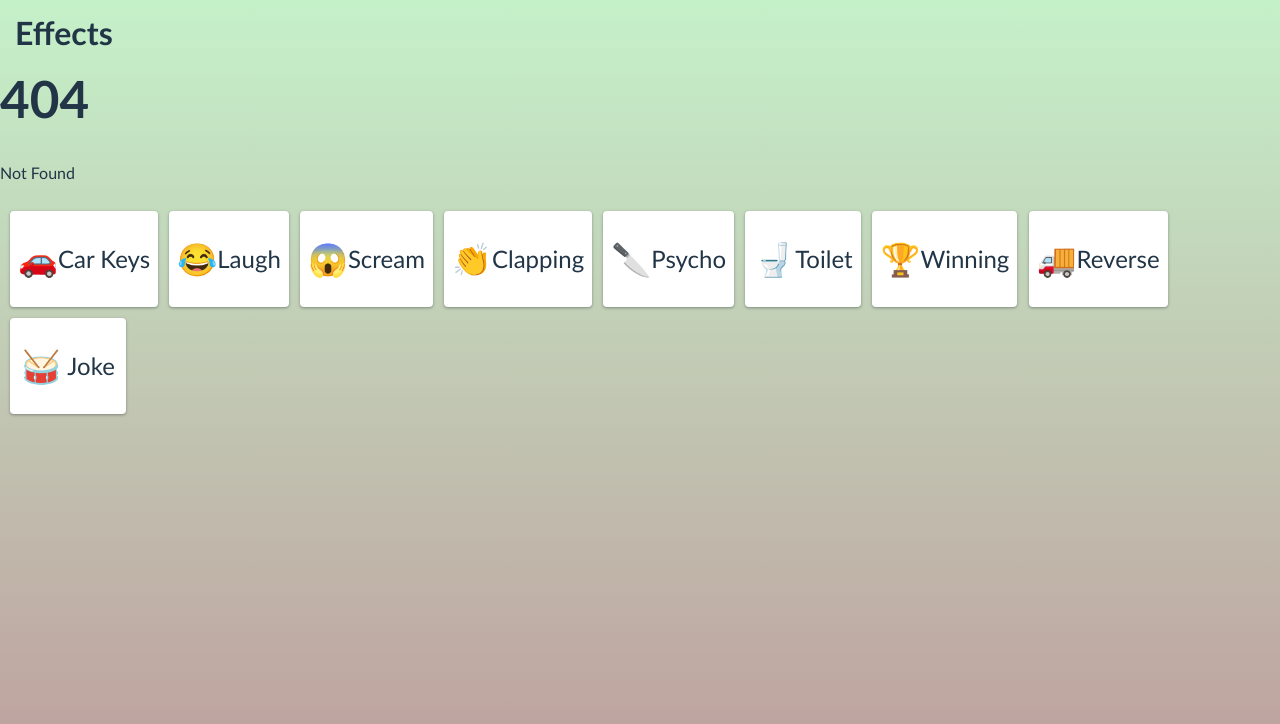
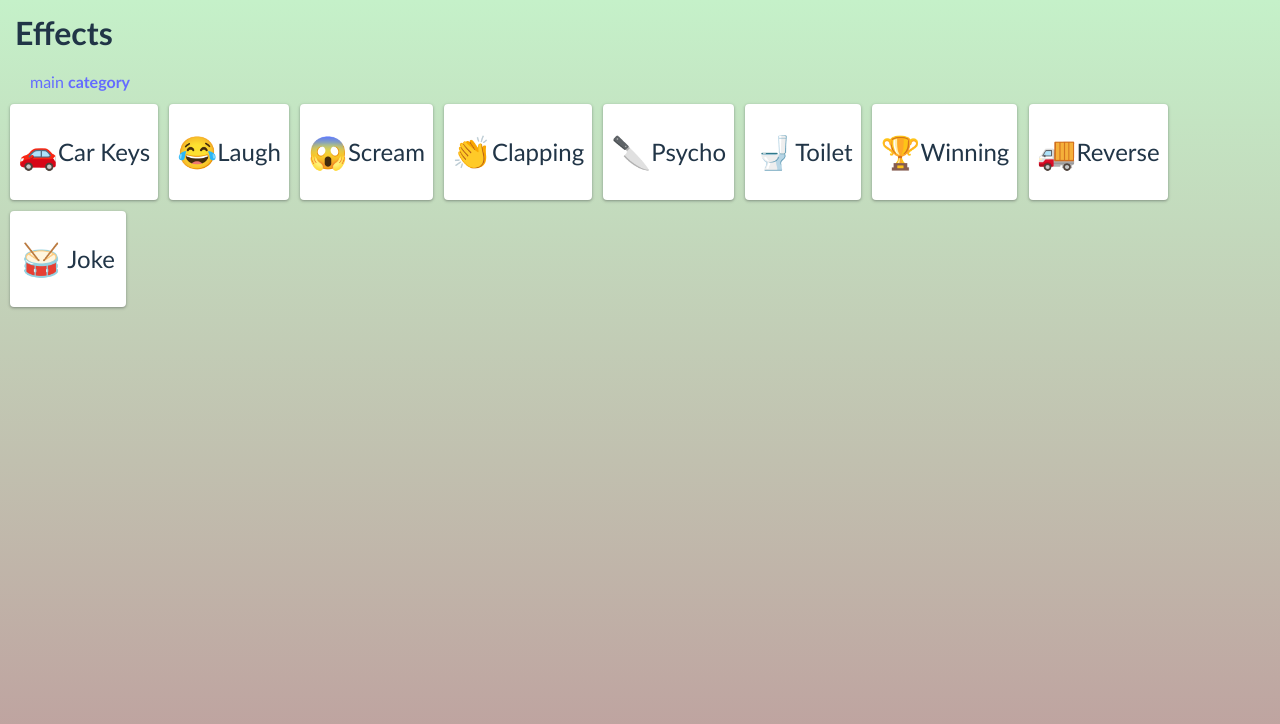
Before and after one commit to ChenPeleg/effects, a SvelteKit app: page /category in a window 1280 px wide. Before the commit this address had no page. Shown: the top 724 px of the page. Built offline with nearby package versions, Linux system fonts and the light colour scheme.

Commit message:
added gh pages

```diff
--- a/src/routes/+page.svelte
+++ b/src/routes/+page.svelte
@@ -1,5 +1,6 @@
 <div class="route1">
-	<a href="/about">About my site</a>
+	<a href="/"><b>main</b></a>
+	<a href="/category">category</a>
 </div>
 
 <style>
--- a/src/routes/catgory/+page.svelte
+++ b/src/routes/category/+page.svelte
@@ -1,5 +1,6 @@
 <div class="route1">
-	<a href="/about">About my site</a>
+	<a href="/">main</a>
+	<a href="/category"><b>category</b></a>
 </div>
 
 <style>
```
Also changed, not shown: package.json (+6 -2 lines), 1 other file (tests, documents, lock files or other folders).
